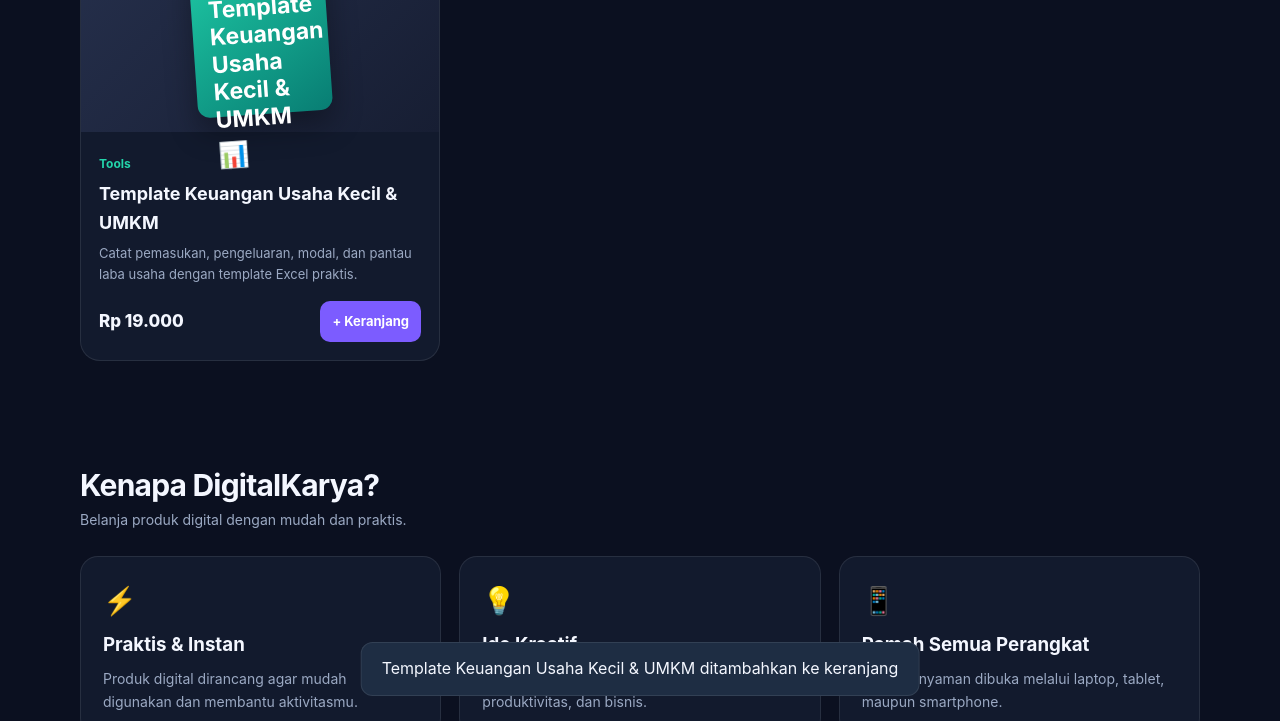
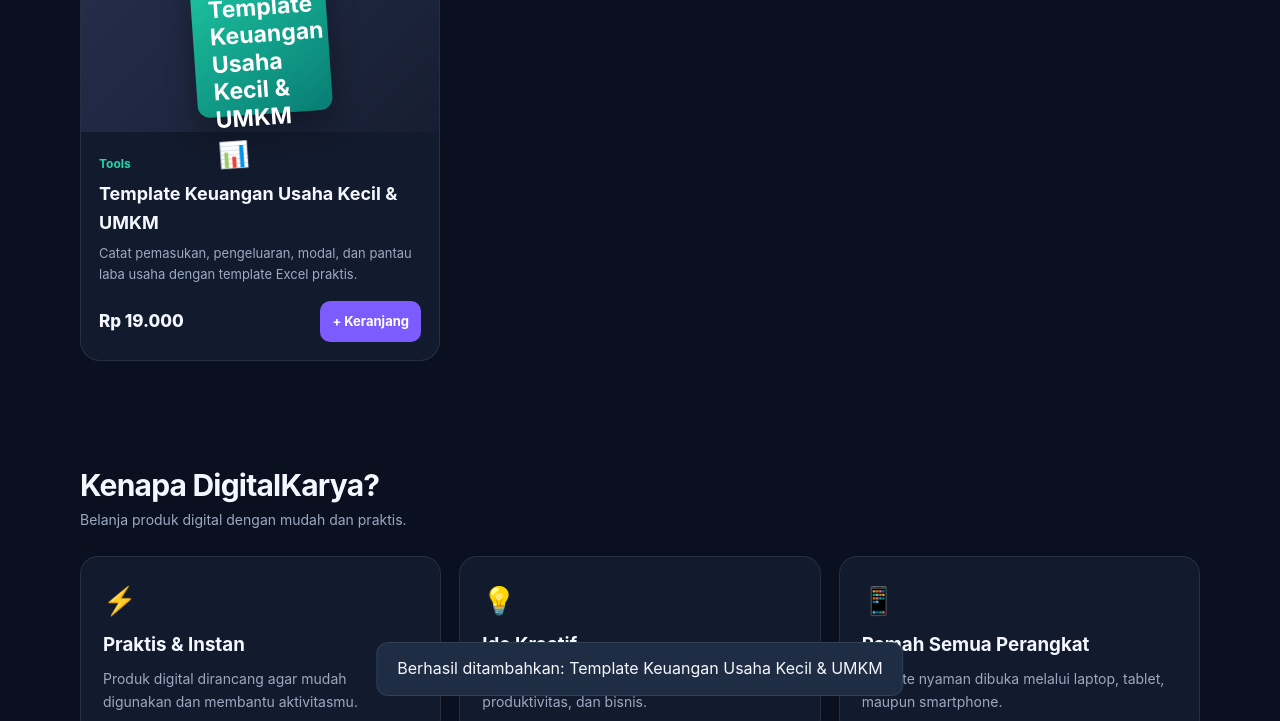
Before and after one commit to Arihermana/DigitalKarya, a plain HTML site: page index.html in a window 1280 px wide. Both pictures are taken after a click on the button "+ Keranjang". Shown: the part 902-1623 px from the top of the page. Drawn offline with Linux system fonts and the light colour scheme.

Commit message:
Refactor addCart function for better toast messages

```diff
--- a/index.html
+++ b/index.html
@@ -372,10 +372,11 @@ function filterCategory(category,button){
 
 function addCart(name){
   cart.push(name);
-  document.getElementById("cartCount").textContent=cart.length;
-  showToast(name+" ditambahkan ke keranjang");
+
+  document.getElementById("cartCount").textContent = cart.length;
+
+  showToast("Berhasil ditambahkan: " + name);
 }
-
 function showCart(){
   if(cart.length===0){
     showToast("Keranjang kamu masih kosong.");
```
